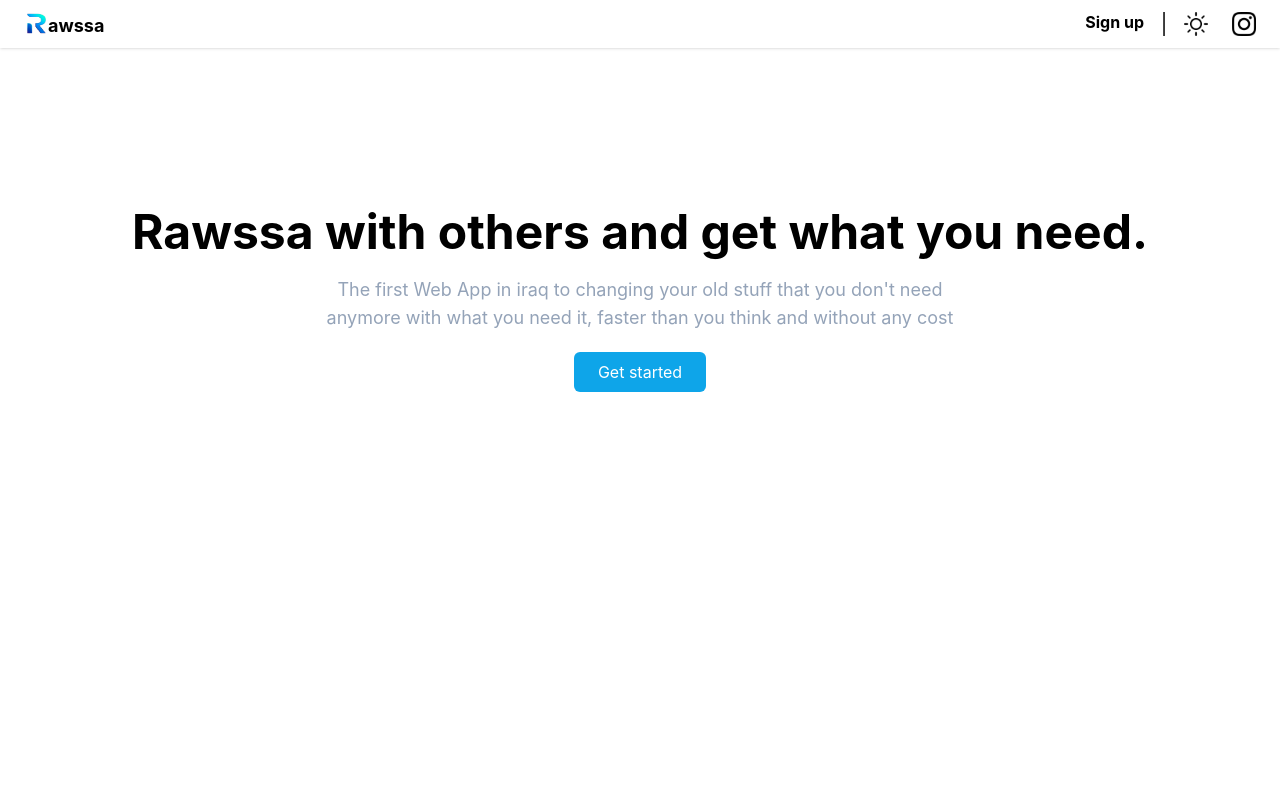
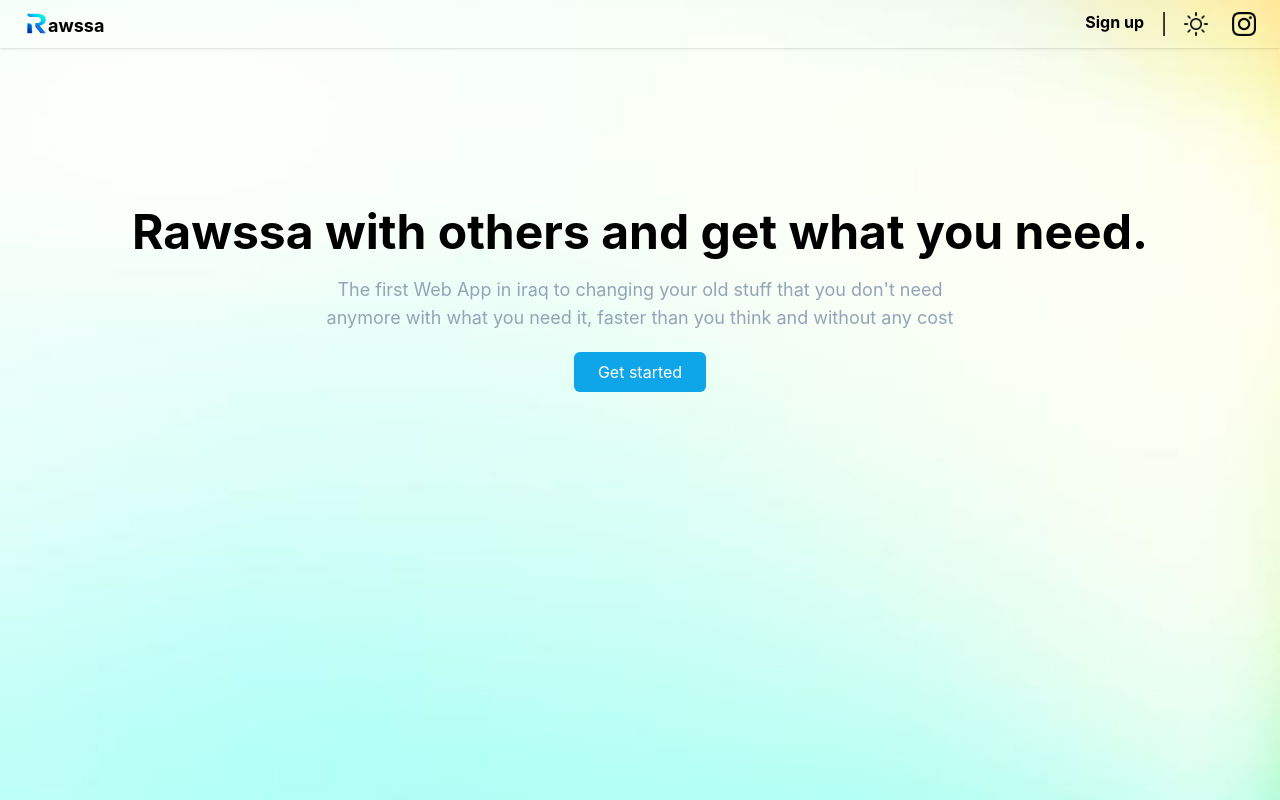
Before and after one commit to l0o0gy/rawsaa, a React (Create React App) app: page / in a window 1280 px wide. Built offline with nearby package versions, Linux system fonts and the light colour scheme.

Commit message:
add background

```diff
--- a/src/App.css
+++ b/src/App.css
@@ -1,3 +1,6 @@
-/* .seacrch {
-  width: 500px;
-} */
+body{
+  /* background-color: rgba(228, 227, 227, 0.651); */
+  background-image: url(Components/img/background.avif);
+  background-repeat: no-repeat;
+  background-size: cover;
+}
```
